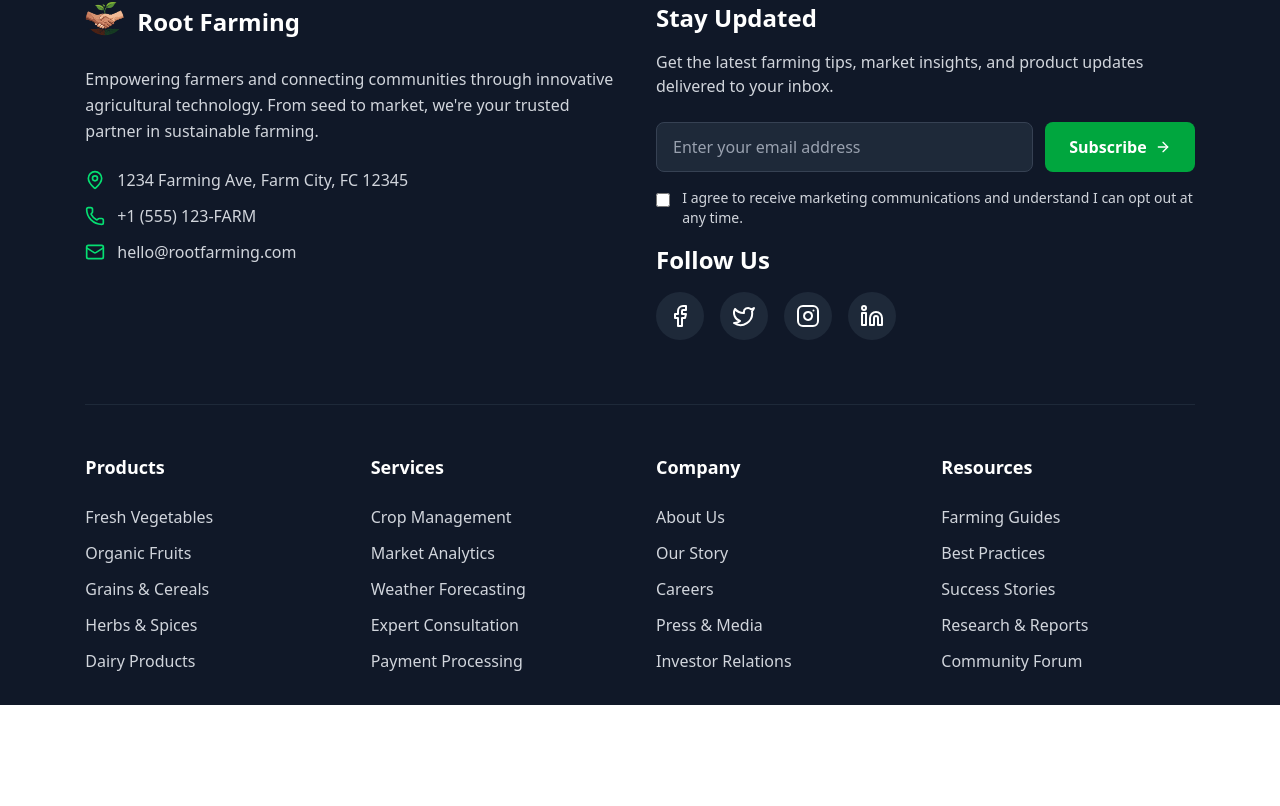
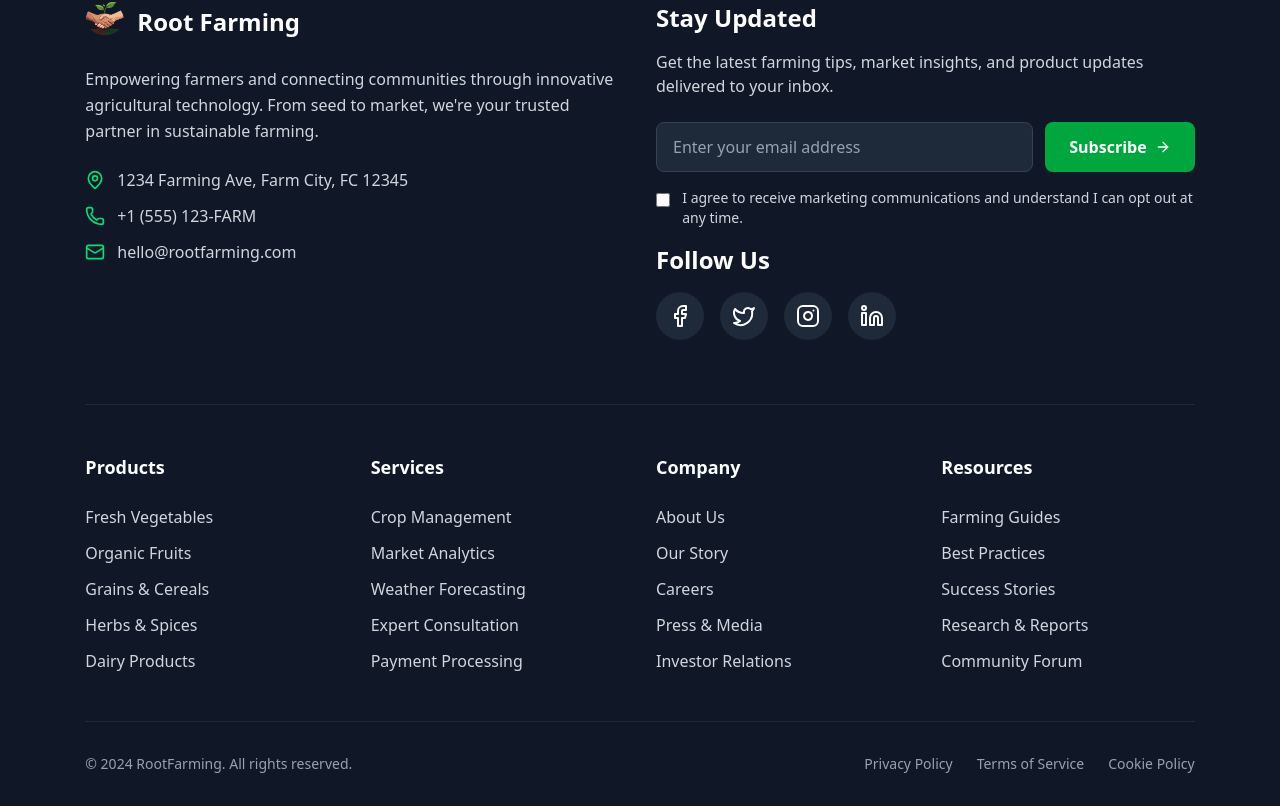
Before and after one commit to Subroto89/root-farming-frontend, a React (Vite) app: page / in a window 1280 px wide. Shown: the part 854-1660 px from the top of the page. Before the commit the page ends 1559 px from the top, so only its background shows below. Built offline with nearby package versions, Linux system fonts and the light colour scheme.

Commit message:
Copyright done

```diff
--- a/src/components/shared/Footer.jsx
+++ b/src/components/shared/Footer.jsx
@@ -232,6 +232,36 @@ const Footer = () => {
           </ul>
         </div>
       </div>
+
+      {/* Copyright & Legal */}
+      <div className="border-t border-gray-800 mt-12 pt-8">
+        <div className="flex flex-col md:flex-row justify-between items-center space-y-4 md:space-y-0">
+          <p className="text-gray-400 text-sm">
+            © 2024 RootFarming. All rights reserved.
+          </p>
+
+          <div className="flex flex-wrap justify-center md:justify-end space-x-6 text-sm">
+            <Link
+              path="#"
+              className="text-gray-400 hover:text-green-400 transition-colors"
+            >
+              Privacy Policy
+            </Link>
+            <a
+              path="#"
+              className="text-gray-400 hover:text-green-400 transition-colors"
+            >
+              Terms of Service
+            </a>
+            <a
+              path="#"
+              className="text-gray-400 hover:text-green-400 transition-colors"
+            >
+              Cookie Policy
+            </a>
+          </div>
+        </div>
+      </div>
     </div>
   );
 };
```
